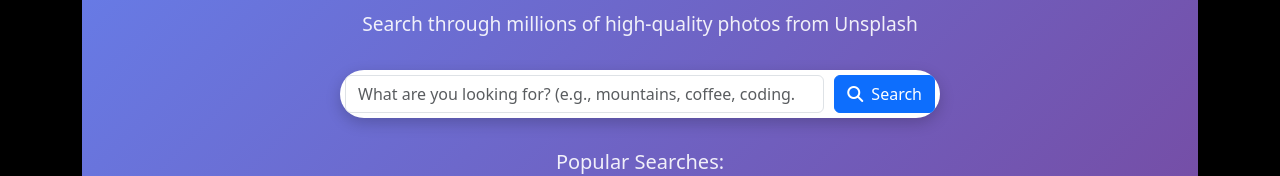
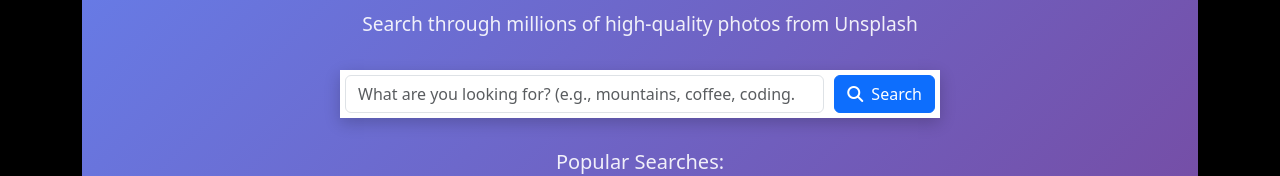
Before and after one commit to vivekagrahari819/vishi-tv, a React (Vite) app: page / in a window 1280 px wide. Shown: the part 216-392 px from the top of the page. Built offline with nearby package versions, Linux system fonts and the light colour scheme.

Commit message:
Update index.css

```diff
--- a/src/index.css
+++ b/src/index.css
@@ -57,7 +57,7 @@
   display: flex;
   gap: 10px;
   background: white;
-  border-radius: 50px;
+
   padding: 5px;
   box-shadow: 0 5px 15px rgba(0,0,0,0.2);
 }
```
